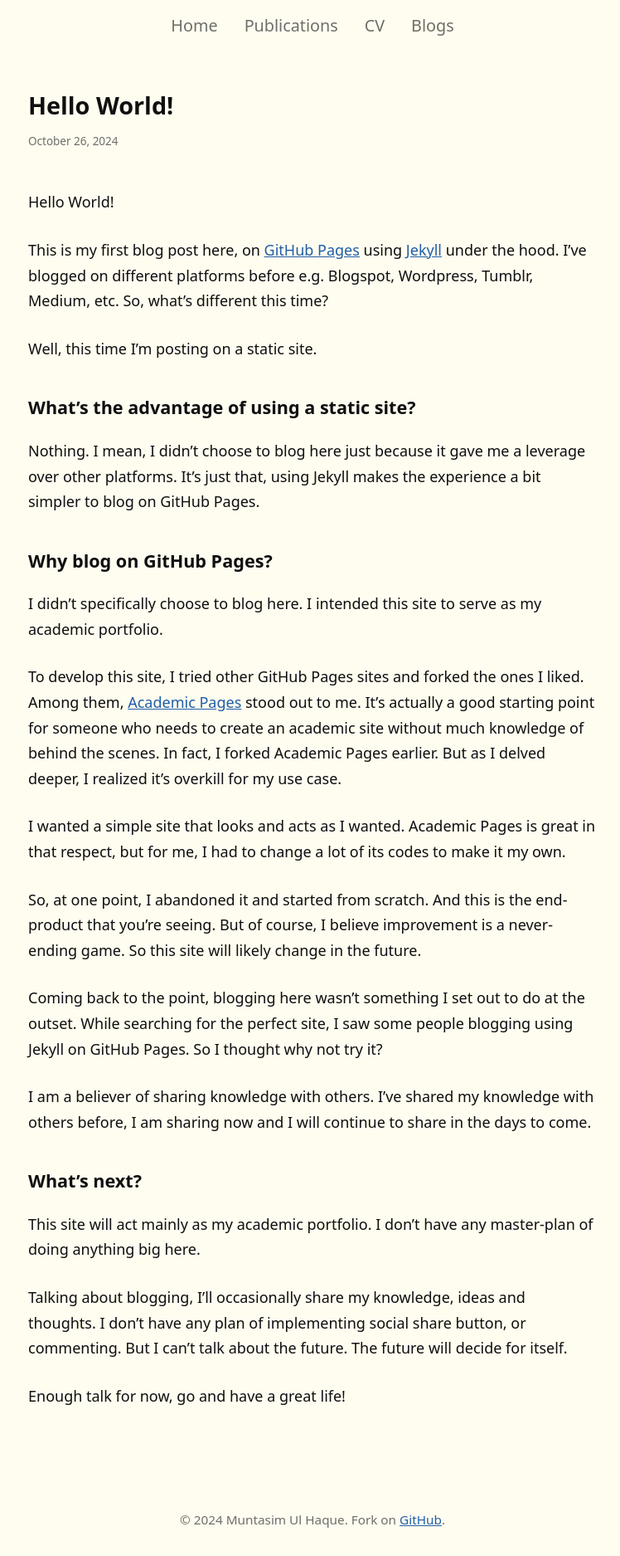
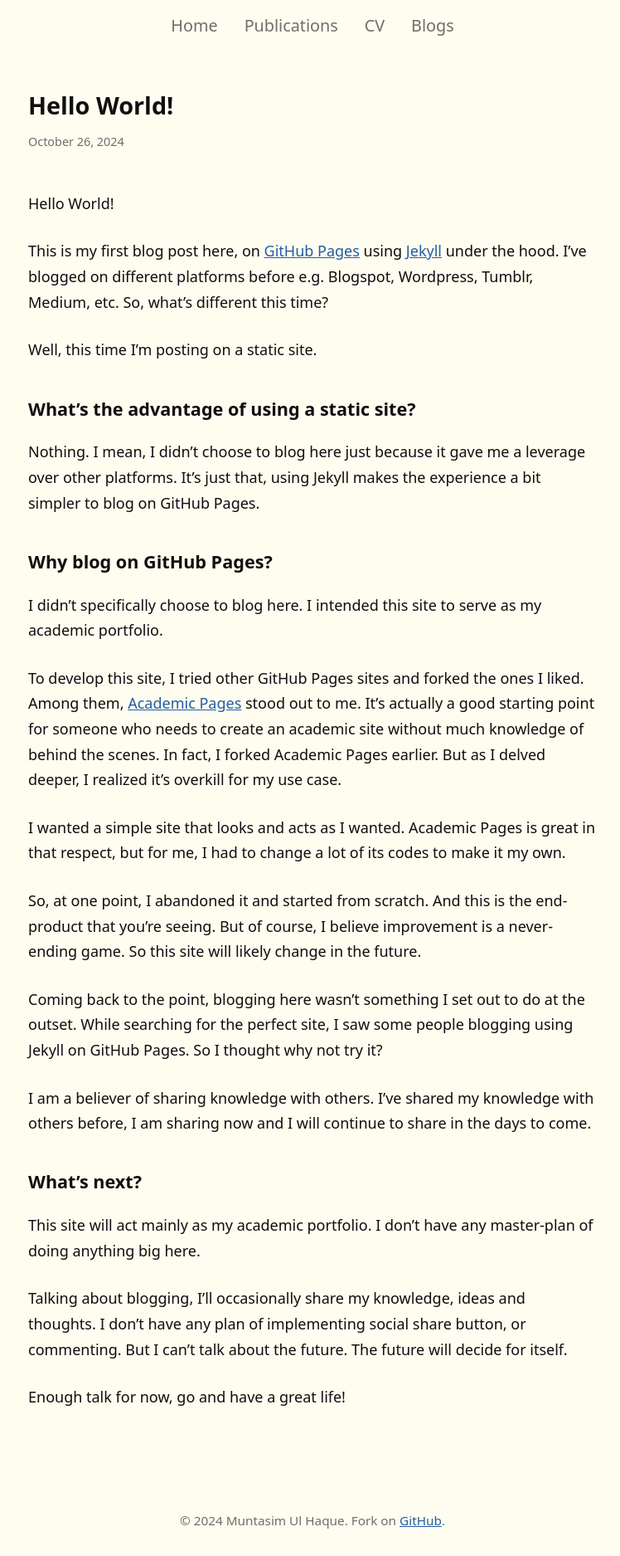
Before and after one commit to muntasimulhaque/muntasimulhaque.github.io, a Jekyll site: the page built from _posts/2024-10-26-hello-world.md, in a window 1280 px wide. Shown: the whole page at 83% size, without its empty margins (263-1011 px from the left). Built offline with Jekyll 4.4.1, drawn with Linux system fonts in a browser that asks for light colours.

Commit message:
Update main.css

```diff
--- a/assets/css/main.css
+++ b/assets/css/main.css
@@ -206,7 +206,7 @@ nav a:hover {
 
 .blog-post .blog-date {
     display: block;
-    font-size: 0.75em;
+    font-size: 0.80em;
     color: var(--muted-text-color);
     margin-top: 0.2rem;
     margin-bottom: 1rem;
```
